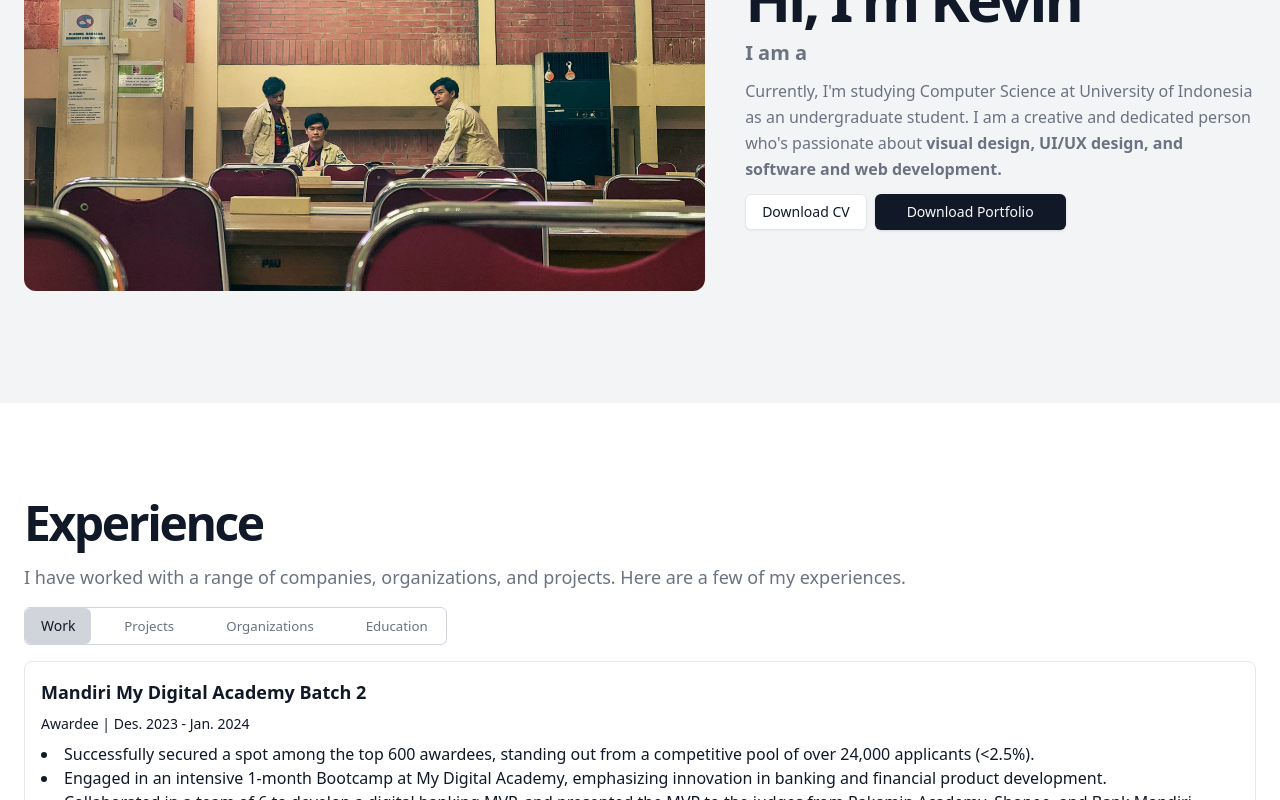
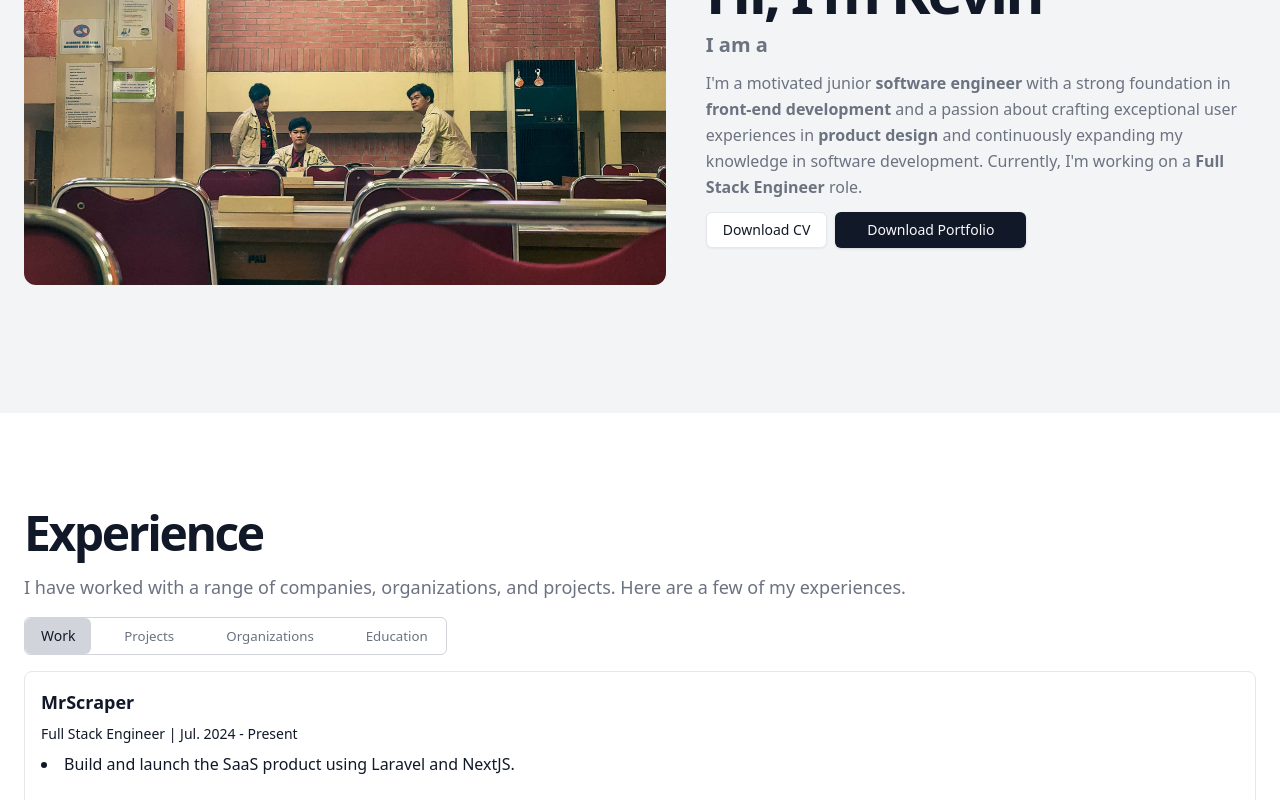
Before and after one commit to vnctkevin/portfolio, a Next.js app: page / in a window 1280 px wide. Shown: the part 260-1060 px from the top of the page. Built offline with nearby package versions, Linux system fonts and the light colour scheme.

Commit message:
update page

```diff
--- a/components/AboutPage.tsx
+++ b/components/AboutPage.tsx
@@ -18,7 +18,7 @@ export default function AboutPage() {
               <div className="space-y-2 text-center md:text-left">
 
                 <p className="max-w-[600px] text-gray-500 md:text-base/relaxed lg:text-base/relaxed xl:text-lg/relaxed dark:text-gray-200">
-                I synthesize ideas into visuals and codes. My name is Kevin. Currently, I'm studying Computer Science at University of Indonesia as an undergraduate student. As a creative and dedicated person who's passionate about <b>visual design, UI/UX design, and software and web development</b>, I have helped people visualize their dreams and visions for more than five years, and I will be more than happy to cooperate with you.
+                I synthesize ideas into visuals and codes. My name is Kevin. Currently, I'm a Bachelor of Computer Science graduate from University of Indonesia. As a creative and dedicated software engineer who's passionate about <b>crafting experiences</b>, I have helped people visualize their dreams and visions for more than five years, and I will be more than happy to cooperate with you.
                 </p>
               </div>
 
--- a/components/Hero.tsx
+++ b/components/Hero.tsx
@@ -22,7 +22,7 @@ const itemVariants = {
 
 export default function HeroSection() {
     return (
-    <section className="w-full py-12 md:py-18 lg:py-28 bg-gray-100 dark:bg-gray-800">
+    <section className="w-full py-12 md:py-18 lg:py-32 bg-gray-100 dark:bg-gray-800">
           <div className="container flex flex-col md:flex-row items-center justify-center gap-4 px-4 text-center md:px-6 md:gap-10">
             <div className="space-y-3 md:order-1">
               <div className="space-y-2 text-center md:text-left">
@@ -30,10 +30,10 @@ export default function HeroSection() {
                   Hi, I'm Kevin
                 </h1>
 
-                <p className="max-w-[500px] text-gray-500 md:text-xl/relaxed lg:text-base/relaxed xl:text-xl/relaxed dark:text-gray-400">
+                <p className="max-w-[600px] text-gray-500 md:text-xl/relaxed lg:text-base/relaxed xl:text-xl/relaxed dark:text-gray-400">
                 <b>I am a <RedoTextAnimation /></b></p>
                 <p className="max-w-[600px] text-gray-500 md:text-base/relaxed dark:text-gray-400">
-                Currently, I'm studying Computer Science at University of Indonesia as an undergraduate student. I am a creative and dedicated person who's passionate about <b>visual design, UI/UX design, and software and web development.</b>
+                 I'm  a motivated junior <b>software engineer</b> with a strong foundation in <b>front-end development</b> and a passion about crafting exceptional user experiences in <b>product design</b> and continuously expanding my knowledge in software development. Currently, I'm working on a <b>Full Stack Engineer</b> role.
                 </p>
               </div>
               <div className="flex flex-col justify-center md:justify-start gap-2 min-[400px]:flex-row">
@@ -53,7 +53,7 @@ export default function HeroSection() {
             </div>
             <img
               alt="Image"
-              className="mx-auto overflow-hidden rounded-xl object-cover object-center md:w-[600px] lg:w-[800px] md:order-0"
+              className="mx-auto overflow-hidden rounded-xl object-cover object-center md:w-[500px] lg:w-[700px] md:order-0"
               height="400"
               src="images/Profile-Kevin-2024-16x9.jpg"
               width="600"
--- a/constants/experiences/skills.ts
+++ b/constants/experiences/skills.ts
@@ -171,4 +171,9 @@ export const SKILLS: ExperienceSkill = {
       logo: "https://www.rabbitmq.com/assets/files/rabbitmq-logo-e91cacd38fcef5219149bc5cfa10b384.svg",
       link: "https://www.rabbitmq.com/",
     },
+    Laravel: {
+      name: "Laravel",
+      logo: "/images/logo/laravel-logo.svg",
+      link: "https://laravel.com/",
+    }
   };
--- a/constants/experiences/works.ts
+++ b/constants/experiences/works.ts
@@ -2,6 +2,28 @@ import { SingularExperienceType } from "./types";
 import { SKILLS } from "./skills";
 
 const WorkExperience: SingularExperienceType[] = [
+  {
+    name: "MrScraper",
+    logo: "/",
+    link: "https://mrscraper.com/",
+
+    images: [],
+
+    cover: "/",
+
+    history: [
+      {
+        role: "Full Stack Engineer",
+        date: "Jul. 2024 - Present",
+        job_desc: [
+          "Build and launch the SaaS product using Laravel and NextJS.",
+
+        ],
+      },
+    ],
+
+    skills: [SKILLS.AWS, SKILLS.Laravel, SKILLS.NextJS],
+  },
   {
     name: "Mandiri My Digital Academy Batch 2",
     logo: "/",
```
Also changed, not shown: public/images/Profile-Kevin-2024-4x3.jpg (added), public/images/logo/laravel-logo.svg (added).
